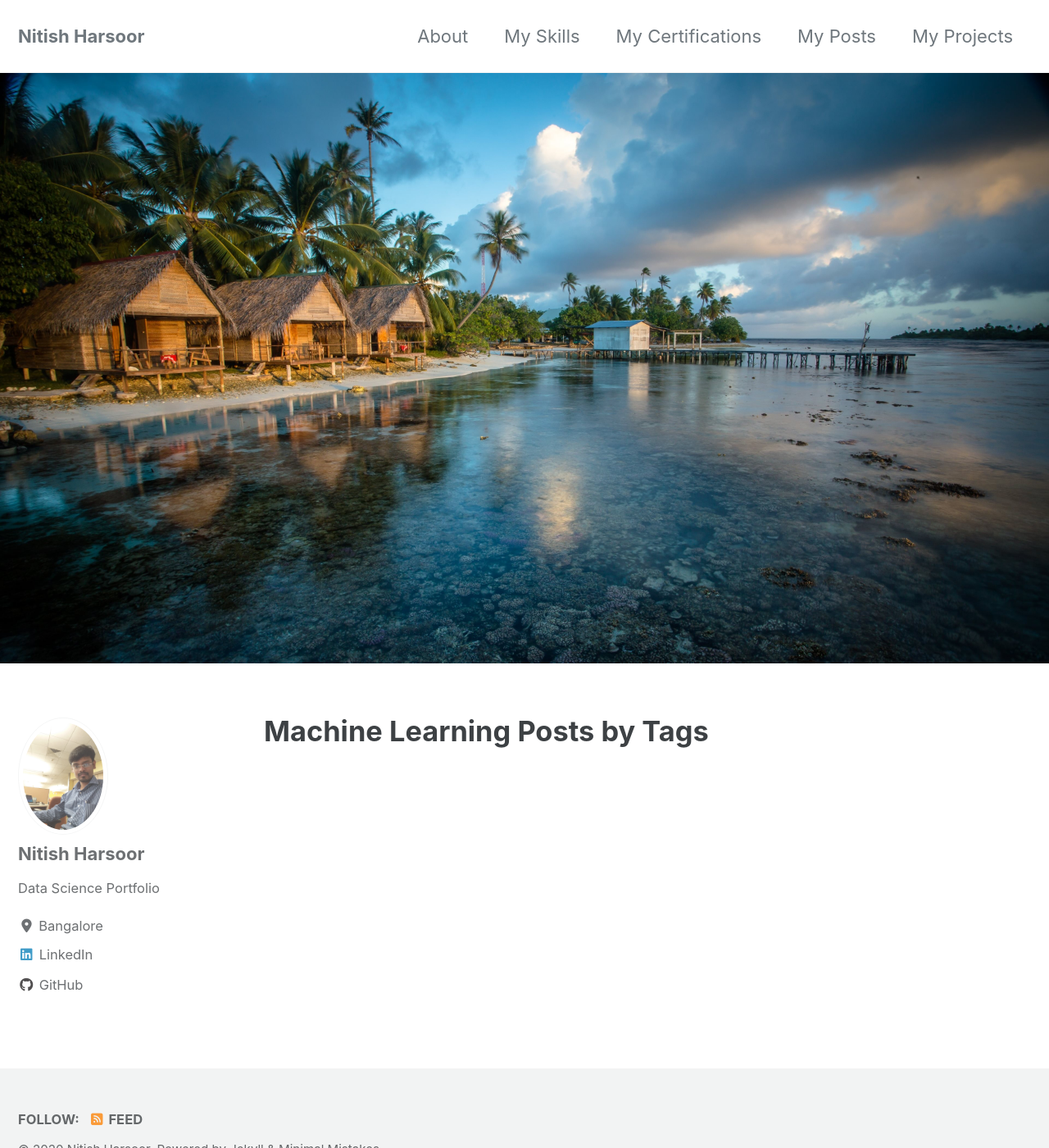
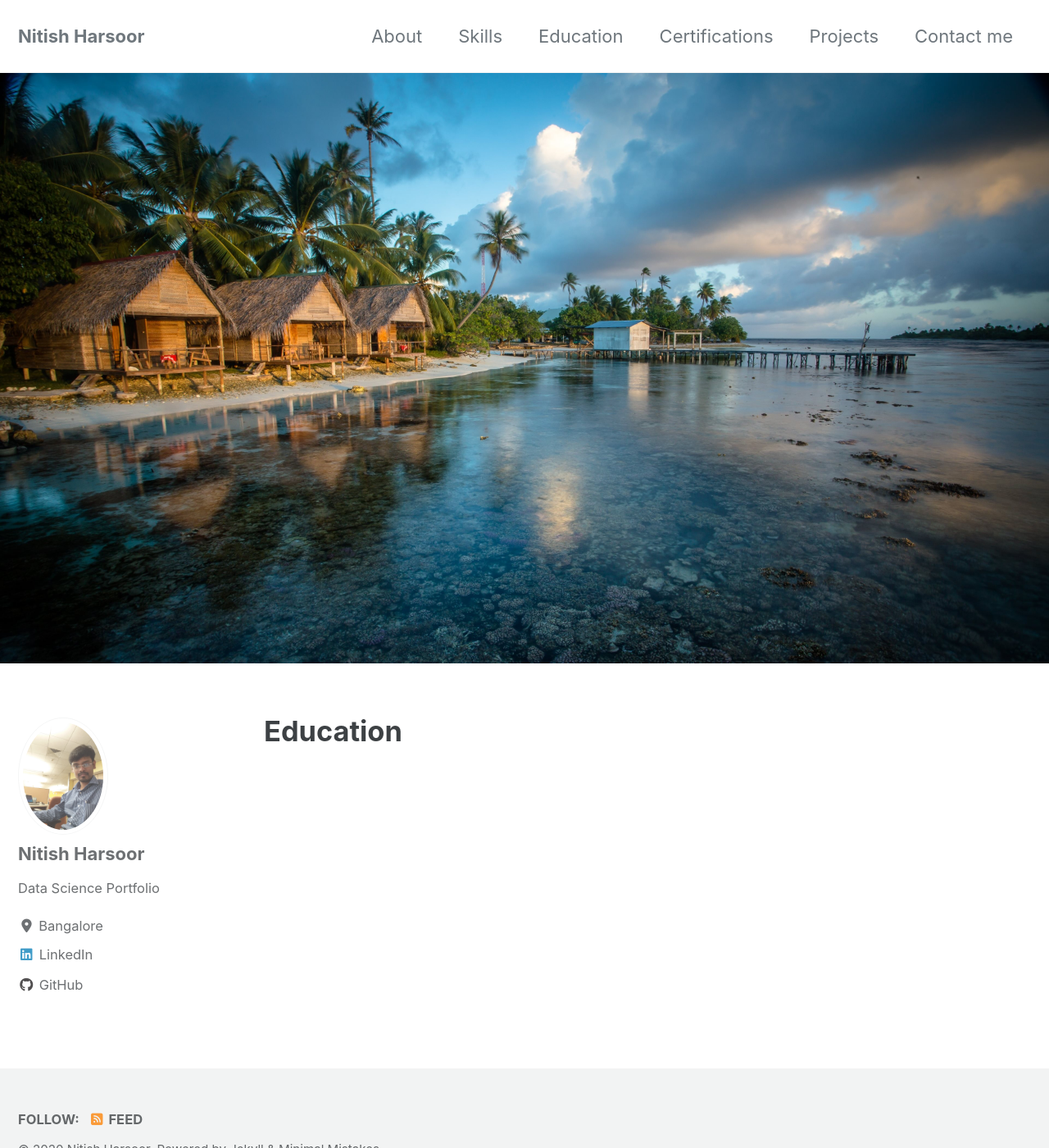
Before and after one commit to nitishkmr005/nitishkmr005.github.io, a Jekyll site: the page built from _pages/education.md, in a window 1280 px wide and 1400 px high. Shown: the whole window at 82% size. Built offline with Jekyll 4.4.1, drawn with Linux system fonts in a browser that asks for light colours; cached includes are drawn as plain includes; nearby versions of some CDN libraries.

Commit message:
new changes

```diff
--- a/_data/navigation.yml
+++ b/_data/navigation.yml
@@ -2,14 +2,16 @@
 main:
   - title: "About"
     url: /about/
-  - title: "My Skills"
+  - title: "Skills"
     url: /my-skills/
-  - title: "My Certifications"
+  - title: "Education"
+    url: /education/
+  - title: "Certifications"
     url: /my-certifications/
-  - title: "My Posts"
-    url: /my-posts/
-  - title: "My Projects"
+  - title: "Projects"
     url: /my-projects/
+  - title: "Contact me"
+    url: /contact/
   # - title: "About"
   #   url: https://mmistakes.github.io/minimal-mistakes/about/
   # - title: "Sample Posts"
--- a/_pages/myposts.md
+++ b/_pages/education.md
@@ -1,7 +1,7 @@
 ---
 layout: archive
-permalink: /my-posts/
-title: "Machine Learning Posts by Tags"
+permalink: /education/
+title: "Education"
 author_profile: true
 header:
    image: "/images/image.jpg"
```
Also changed, not shown: _pages/contact.md (added, +8 -0 lines).
